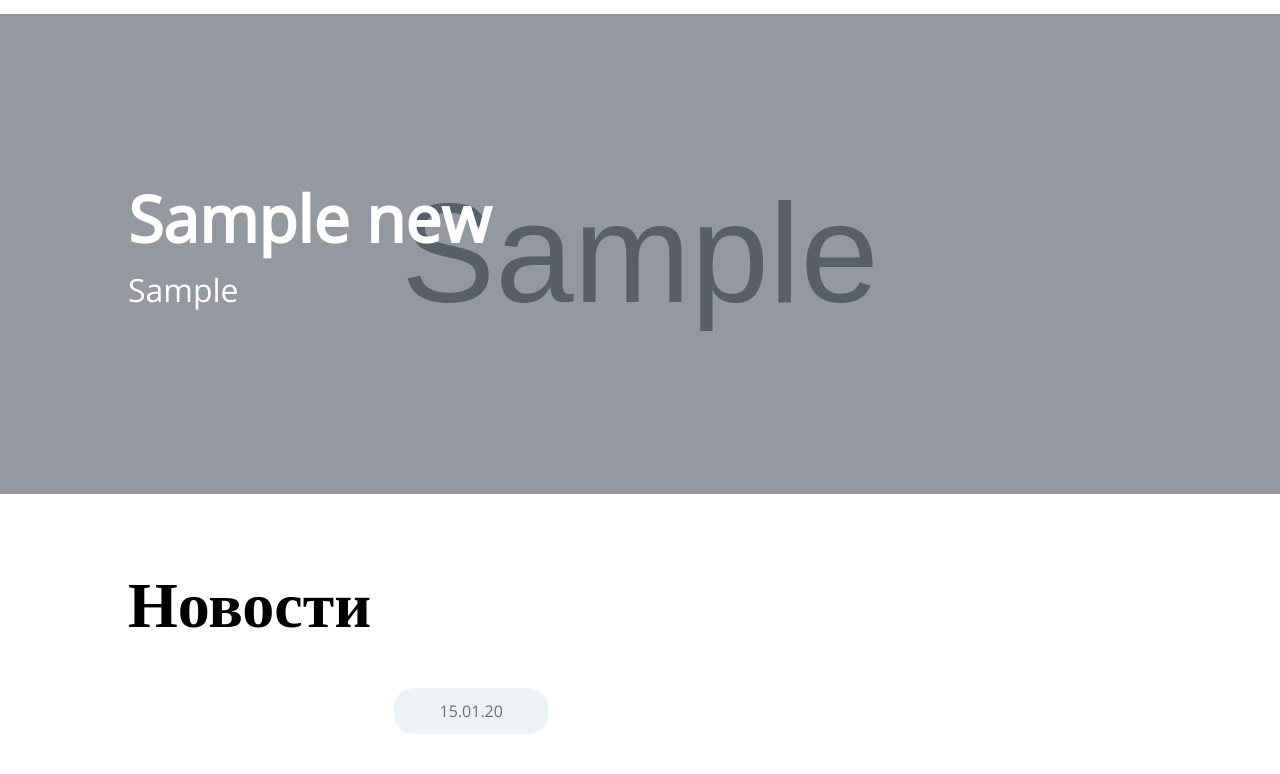
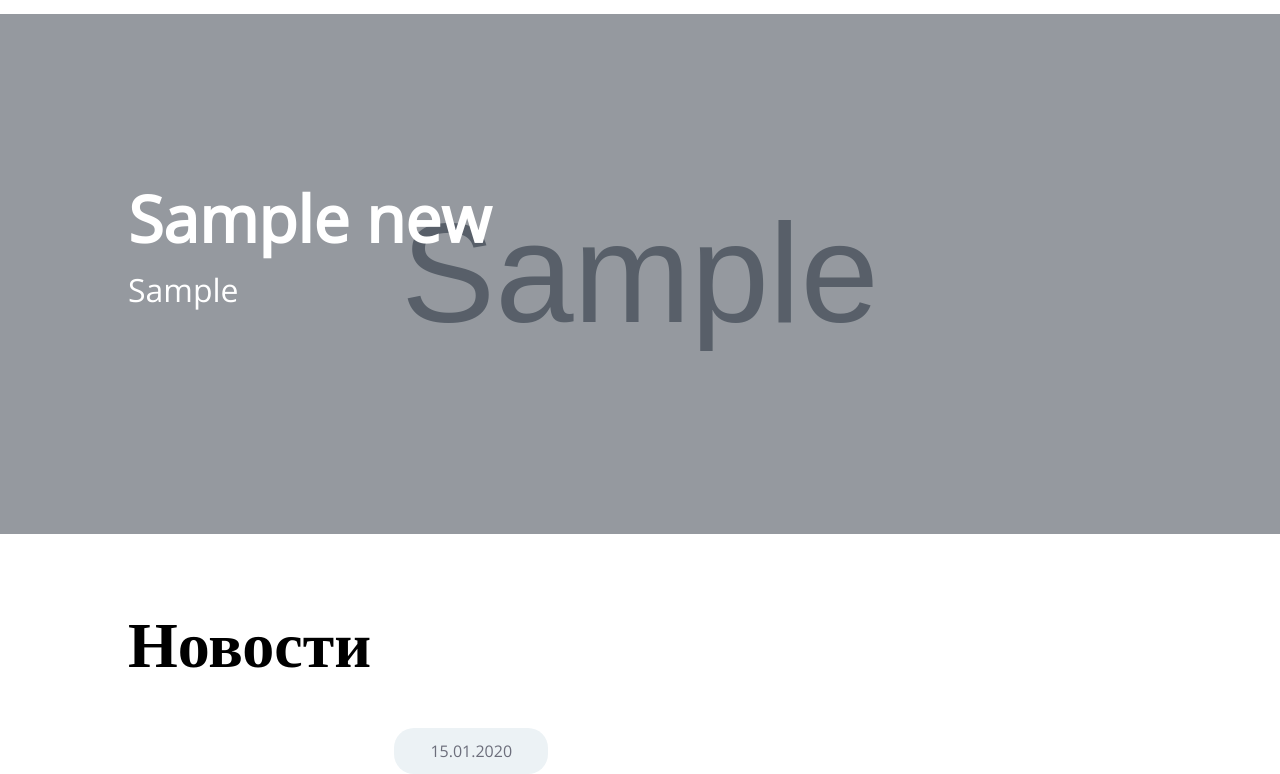
Before and after one commit to kdovlet777/Galactic, a PHP site: page / in a window 1280 px wide. Shown: the part 198-972 px from the top of the page. Run offline with PHP 8.4, Linux system fonts and the light colour scheme; tables that the repository leaves empty or names only in its code hold one stand-in row (values such as "Sample post"); grey boxes marked "Sample" are stand-in pictures; some libraries are stand-ins or nearby versions; some web fonts are replaced.

Commit message:
Исправление даты

```diff
--- a/NewsModel.php
+++ b/NewsModel.php
@@ -13,7 +13,7 @@
 			return $row['count(*)'];
 		}
 		public static function getList($start, $limit){
-			$sql = 'select *,DATE_FORMAT(date, "%d.%m.%y") dt from news order by date desc limit :start , :limit ;';
+			$sql = 'select *,DATE_FORMAT(date, "%d.%m.%Y") dt from news order by date desc limit :start , :limit ;';
 			$st = DB::connection()->prepare($sql);
 			$st->bindValue(":start", $start, PDO::PARAM_INT);
 			$st->bindValue(":limit", $limit, PDO::PARAM_INT);
@@ -21,7 +21,7 @@
 			return $st;
 		}
 		public static function getItem($id){
-			$sql = 'select *,DATE_FORMAT(date, "%d.%m.%y") dt from news where id= :id ;';
+			$sql = 'select *,DATE_FORMAT(date, "%d.%m.%Y") dt from news where id= :id ;';
 			$st = DB::connection()->prepare($sql);
 			$st->bindValue(":id", $id, PDO::PARAM_INT);
 			$st->execute();
--- a/assets/css/tyles.scss
+++ b/assets/css/tyles.scss
@@ -69,7 +69,7 @@ $primary-color: #841844;
 }
 .banner {
 	margin-top: 40px;
-	height: 60vh;
+	height: 65vh;
 	width: 100%;
 	margin-left: 0px;
 	position: relative;
--- a/builds/assets_css_tyles_scss.index.css
+++ b/builds/assets_css_tyles_scss.index.css
@@ -70,7 +70,7 @@ body {
 
 .banner {
   margin-top: 40px;
-  height: 60vh;
+  height: 65vh;
   width: 100%;
   margin-left: 0px;
   position: relative;
--- a/index.php
+++ b/index.php
@@ -16,8 +16,8 @@
 	}
 
 	$st = $news::getList($start, $amount);
+	$bt = $news::getLast();
 
-	$bt = $news::getLast();
 	include("header.php");
 		?>
 		<div class="banner">
```
